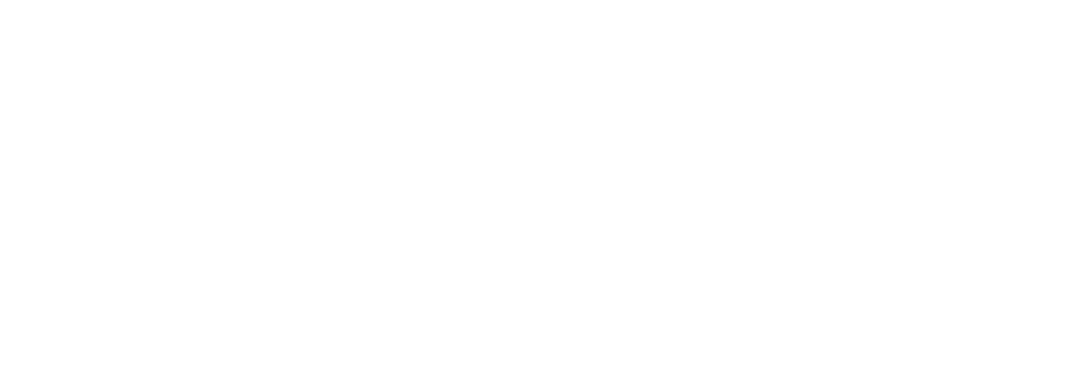
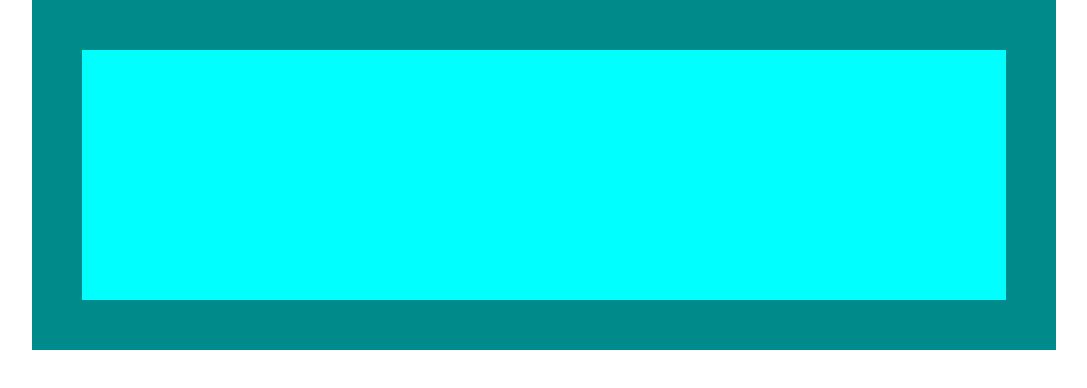
Before and after one commit to balochanis/conquering-css-layouts, a plain HTML site: page day-1/index.html in a window 1280 px wide. Shown: the whole page, without its empty margins (96-1183 px from the left). Drawn offline with Linux system fonts and the light colour scheme.

Commit message:
complete day 01

```diff
--- a/day-1/index.html
+++ b/day-1/index.html
@@ -1,12 +1,19 @@
 <!DOCTYPE html>
 <html lang="en">
+
 <head>
     <meta charset="UTF-8">
     <meta http-equiv="X-UA-Compatible" content="IE=edge">
     <meta name="viewport" content="width=device-width, initial-scale=1.0">
     <title>Conquering CSS Battle | Day 01</title>
 </head>
+
 <body>
+    <div class="parent">
+        <div class="child"></div>
+    </div>
+    <!-- Styles -->
+    <link rel="stylesheet" href="style.css">
+</body>
 
-</body>
 </html>
--- /dev/null
+++ b/day-1/style.css
@@ -0,0 +1,19 @@
+* {
+    box-sizing: border-box;
+}
+
+body {
+    margin: 0;
+}
+
+.parent {
+    background-color: darkcyan;
+    padding: 50px;
+    width: 80%;
+    margin: 0 auto;
+}
+
+.child {
+    background-color: cyan;
+    height: 250px;
+}
```
